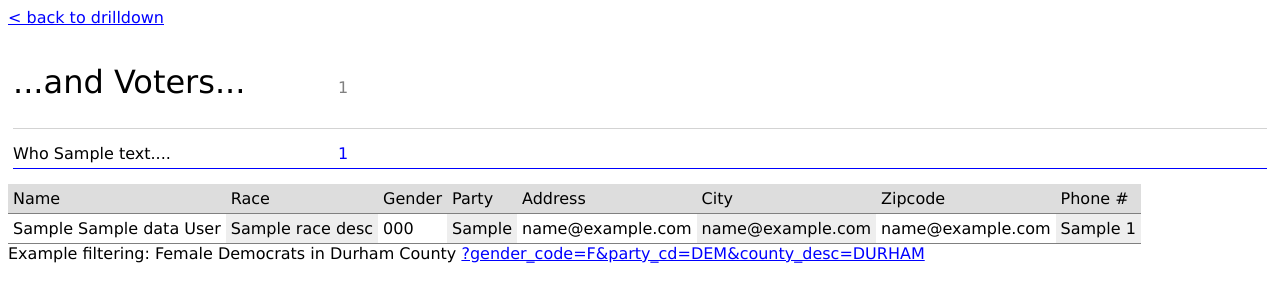
After one commit to NCVotes/voters-ingestor, a Django app: template drilldown/templates/drilldown/sample.html in a window 1280 px wide. The commit adds this page. Shown: the top 302 px of the page. Run offline with Django 3.2, Linux system fonts and the light colour scheme; the template is opened without the code that fills it: most values are stand-ins (such as "Sample title", 1, 10 or a date in 2020).

Commit message:
[DIS-270] Sample table on its own page

```diff
--- /dev/null
+++ b/drilldown/templates/drilldown/base.html
@@ -0,0 +1,142 @@
+<!doctype html>
+<head>
+    <title>{% block title %}{% endblock %}</title>
+    <style>
+        body {
+            font-family: Verdana, Geneva, Tahoma, sans-serif;
+        }
+
+        h1 {
+            font-weight: 300;
+        }
+        h2 {
+            font-weight: 200;
+        }
+        h3 {
+            font-weight: 100;
+        }
+        a {
+            color: blue;
+            text-decoration: underline;
+        }
+
+        table {
+            min-width: 50vw;
+            border-collapse: separate;
+            border-spacing: 0;
+        }
+        table thead {
+            background-color: #ddd;
+        }
+        table td {
+            border-bottom: 1px solid grey;
+            padding: 5px;
+        }
+        table tbody td:nth-child(even) {
+            background-color: #eee;
+        }
+
+        .shown {
+            max-height: 100px;
+            transition: all 1s;
+            overflow: hidden;
+        }
+        .shown-1000 { max-height: 1000px; }
+        .hidden {
+            max-height: 0px;
+            transition: all 1s;
+            overflow: hidden;
+        }
+
+        .count {
+            color: grey;
+        }
+        .drilldown .count {
+            position: absolute;
+            bottom: 10px;
+            right: 0px;
+        }
+
+        .controls {
+            position: absolute;
+            right: 0px;
+            top: 0px;
+        }
+
+        .filter {
+            border-bottom: 1px solid lightgrey;
+            margin: 15px 5px;
+            position: relative;
+        }
+        .drilldown .filter {
+            min-height: 100px;
+        }
+
+        .filter:last-child {
+            border-bottom-color: blue;
+        }
+        .filter:last-child .count {
+            color: blue;
+        }
+        .drilldown .filter:last-child .count {
+            font-size: 300%;
+        }
+
+        .filter-desc {
+            min-width: 25vw;
+            display: inline-block;
+            padding-bottom: 5px;
+        }
+        .filter .filter-desc::before {
+            content: "...and ";
+        }
+        .filter:nth-child(2) .filter-desc::before {
+            content: "Who ";
+        }
+        .filter:nth-child(2) .filter-desc::after {
+            content: "...";
+        }
+    </style>
+
+    <body>
+        {% block content %}{% endblock %}
+
+        <script>
+            function show(el) {
+                el.classList.add('shown')
+                el.classList.remove('hidden')
+            }
+            function hide(el) {
+                el.classList.remove('shown')
+                el.classList.add('hidden')
+            }
+            function toggle(el) {
+                el.classList.toggle('shown')
+                el.classList.toggle('hidden')
+            }
+
+            function onClickEdit(a) {
+                let $form = a.closest('.filter').querySelector('form')
+                show($form)
+            }
+
+            function onAddFilter(a) {
+                let $ctn = a.closest('.add-filter')
+                let $form = a.closest('.add-filter').querySelector('form')
+                let $list = a.closest('.add-filter-list')
+
+                if ($form.classList.contains('hidden')) {
+                    show($form)
+                    $list.querySelectorAll('.add-filter').forEach((el) => {
+                        if (el != $ctn) {
+                            hide(el)
+                        }
+                    })
+                } else {
+                    $list.querySelectorAll('.add-filter').forEach((el) => show(el))
+                    $list.querySelectorAll('.add-filter form').forEach((el) => hide(el))
+                }
+            }
+        </script>
+    </body>
+</html>
--- /dev/null
+++ b/drilldown/templates/drilldown/sample.html
@@ -0,0 +1,53 @@
+{% extends "drilldown/base.html" %}
+{% load l10n query_string %}
+
+{% block title %}NCVoter Drilldown{% endblock %}
+
+{% block content %}
+    <a href="{% url "drilldown" %}?{{ request.GET.urlencode }}">&lt; back to drilldown</a>
+    <div>
+        <div class="filter">
+            <h1 class="filter-desc">Voters...</h1>
+            <span class="count">{{ total_count|localize }}</span>
+        </div>
+        {% for filter in applied_filters %}
+            <div class="filter">
+                <span class="filter-desc">{{ filter.description|safe }}</span>
+                <span class="count">{{ filter.count|localize }}</span>
+            </div>
+        {% endfor %}
+    </div>
+
+    <div id="sample">
+        <table>
+            <thead>
+                <td>Name
+                <td>Race
+                <td>Gender
+                <td>Party
+                <td>Address
+                <td>City
+                <td>Zipcode
+                <td>Phone #
+            </thead>
+            <tbody>
+                {% for v in sample_results %}
+                <tr>
+                    <td>{{ v.data.first_name }} {{ v.data.midl_name }} {{ v.data.last_name }}
+                    <td>{{ v.data.race_desc.title }}
+                    <td>{{ v.data.gender_code }}
+                    <td>{{ v.data.party_cd }}
+                    <td>{{ v.data.mail_addr1 }}
+                    <td>{{ v.data.mail_city }}
+                    <td>{{ v.data.mail_zipcode }}
+                    <td>{{ v.data.area_cd }} {{ v.data.phone_num }}
+                </tr>
+                {% endfor %}
+            </tbody>
+        </table>
+    </div>
+
+    <div>
+        Example filtering: Female Democrats in Durham County <a href="?gender_code=F&amp;party_cd=DEM&amp;county_desc=DURHAM">?gender_code=F&amp;party_cd=DEM&amp;county_desc=DURHAM</a>
+    </div>
+{% endblock %}
--- a/drilldown/urls.py
+++ b/drilldown/urls.py
@@ -1,9 +1,10 @@
 """ncvoter URL Configuration"""
 from django.urls import path
 
-from .views import drilldown
+from .views import drilldown, sample
 
 
 urlpatterns = [
-    path('', drilldown),
+    path('', drilldown, name="drilldown"),
+    path('sample/', sample, name="sample"),
 ]
```
Also changed, not shown: drilldown/templates/drilldown/drilldown.html (+6 -157 lines), drilldown/views.py (+20 -1 lines).
